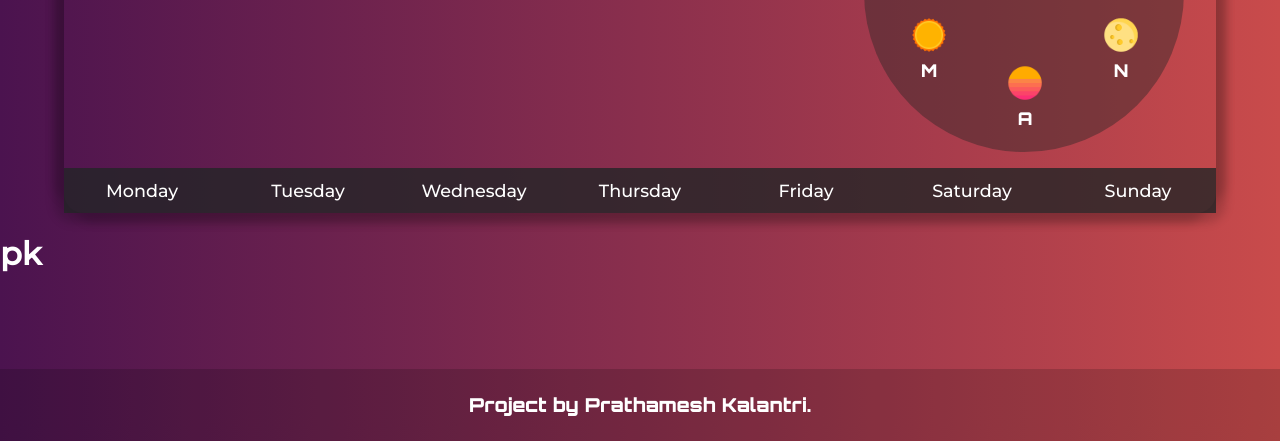
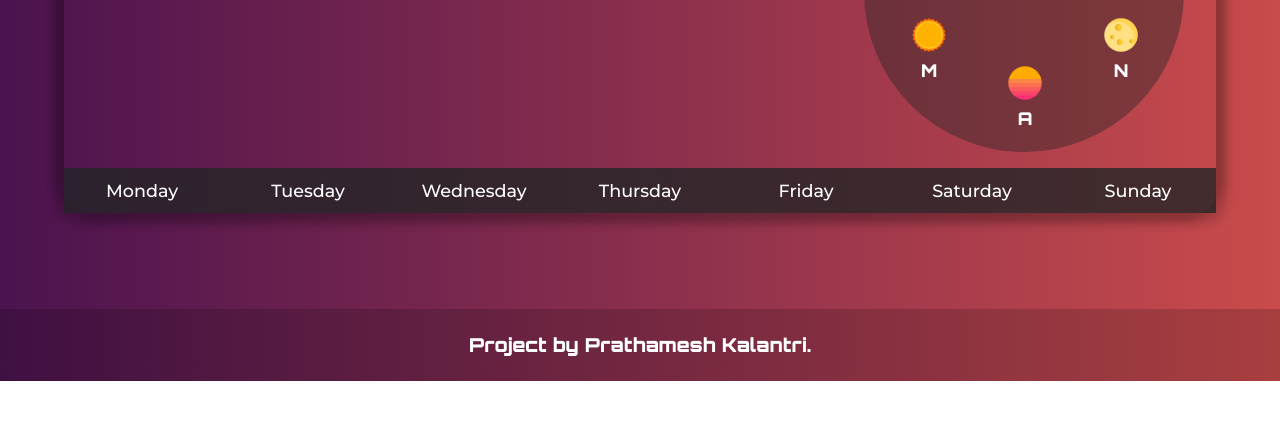
Before and after one commit to prathameshkalantri/Weather-app, a plain HTML site: page index.html in a window 1280 px wide. Shown: the part 440-881 px from the top of the page. After the commit the page ends 821 px from the top, so only its background shows below. Drawn offline with Linux system fonts and the light colour scheme; no server answers.

Commit message:
trying something

```diff
--- a/index.html
+++ b/index.html
@@ -115,7 +115,6 @@
         </div> -->
       </div>
     </div>
-    <h1>pk</h1>
     <footer>
       Project by Prathamesh Kalantri.
     </footer>
```
